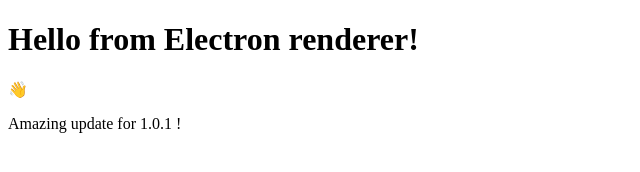
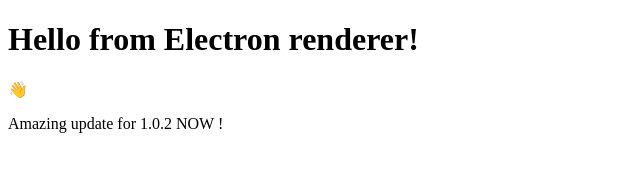
Before and after one commit to Rikthus/my-electron-app, an Electron app: page index.html in a window 800 px wide. Shown: the full height of the page, 0-640 px from the left. Drawn offline with Linux system fonts and the light colour scheme.

Commit message:
feat: update rendered page for 1.0.2 youpi !

```diff
--- a/index.html
+++ b/index.html
@@ -15,7 +15,7 @@
   <body>
     <h1>Hello from Electron renderer!</h1>
     <p>👋</p>
-    <p>Amazing update for 1.0.1 !</p>
+    <p>Amazing update for 1.0.2 NOW !</p>
     <p id="info"></p>
   </body>
   <script src="./renderer.js"></script>
```
